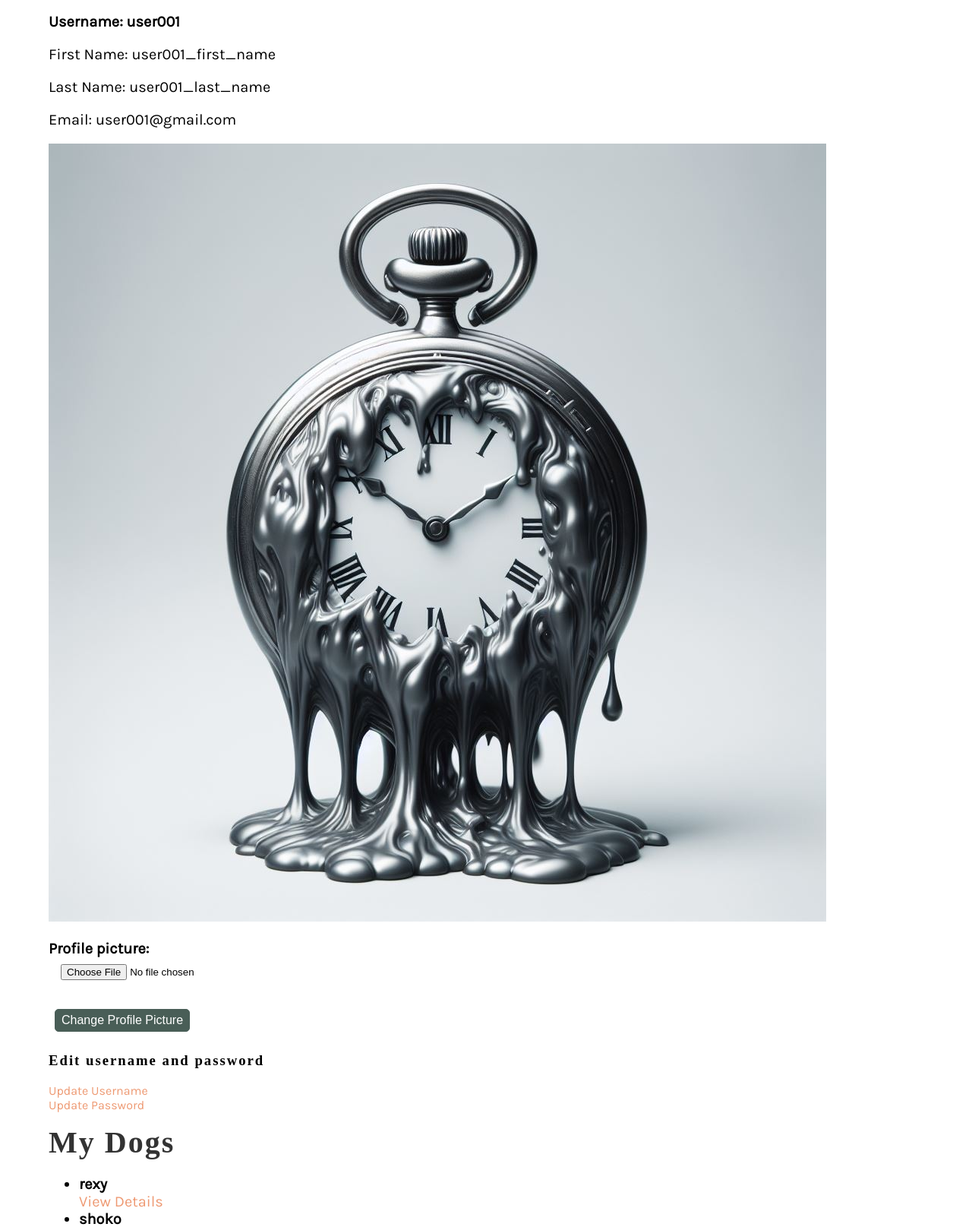
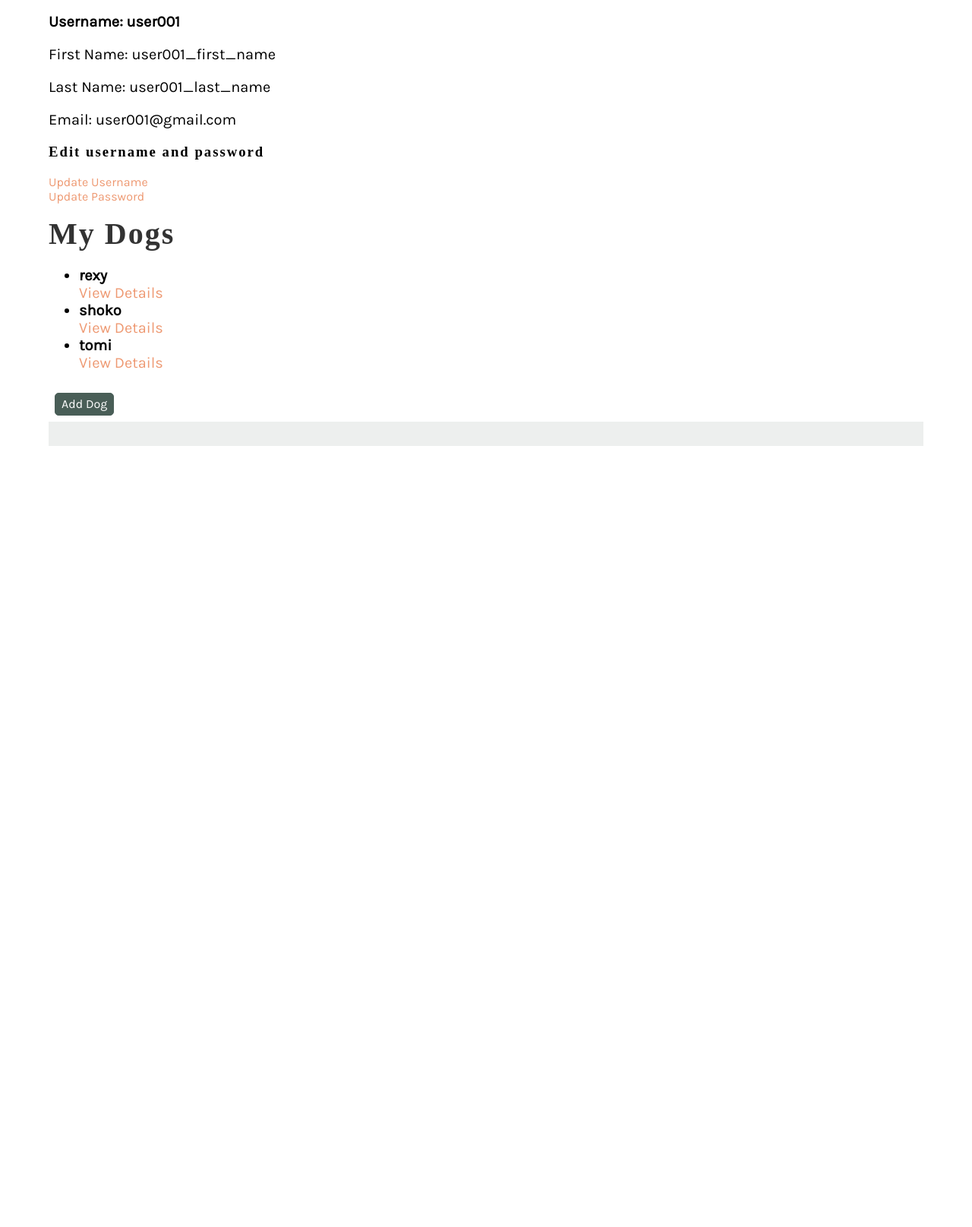
Before and after one commit to ariel-pi/Kennel, a Django app: template KennelWebsite/Website/templates/profile.html in a window 1280 px wide. Shown: the part 453-2068 px from the top of the page at 76% size. After the commit the page ends 1040 px from the top, so only its background shows below. Run offline with Django 5.2, Linux system fonts and the light colour scheme; the template is opened without the code that fills it: values that come from a table or form of the project are taken from there, others are empty; data comes from the database, SQL or seed files in the repository; both versions use the stored data as it was after the commit; some web fonts are replaced.

Commit message:
delete profile picture from profile.html

```diff
--- a/KennelWebsite/Website/templates/profile.html
+++ b/KennelWebsite/Website/templates/profile.html
@@ -19,24 +19,10 @@
             <p>Last Name: {{ profile.user.last_name }}</p>
             <p>Email: {{ profile.user.email }}</p>
 
-            {% if profile.profile_picture %}
-                <img src="{{ profile.profile_picture.url }}" alt="Profile Picture">
-            {% else %}
-                <p><i>No profile picture available</i></p>
-            {% endif %}
+
         </div>
 
-        <form method="post" enctype="multipart/form-data">
-            {% csrf_token %}
-            {{ form.as_p }}
-            {% if profile.profile_picture %}
-                <button type="submit" class = "small_button">Change Profile Picture</button>
-            {% else %}
-                <button type="submit" class = "small_button">Upload Profile Picture</button>
-            {% endif %}
 
-
-        </form>
 
         <h3>Edit username and password</h3>
 
```
Also changed, not shown: KennelWebsite/db.sqlite3.
